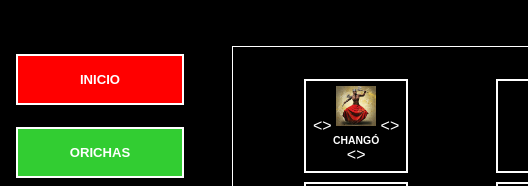
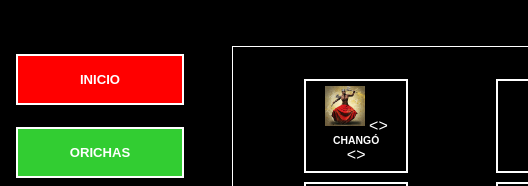
Before and after one commit to enriquitolugones/batapedia, a plain HTML site: page orichas.html in a window 1280 px wide. Shown: the part 152-338 px from the top of the page, 0-528 px from the left. Drawn offline with Linux system fonts and the light colour scheme.

Commit message:
Update orichas.html

```diff
--- a/orichas.html
+++ b/orichas.html
@@ -132,7 +132,7 @@
         }
       </style>
       <div class="orichas-grid">
-        <div class="oricha-btn" onclick="abrirVentana()">                      <<!-- Boton CHANGO -->>
+        <div class="oricha-btn" onclick="abrirVentana()">                      <!-- Boton CHANGO -->
           <img alt="CHANGO" src="CHANGO.png">                               <<!-- Imagen chango -->>
           <span>CHANGÓ</span>                                               <<!-- Nombre       -->>
         </div>
```
